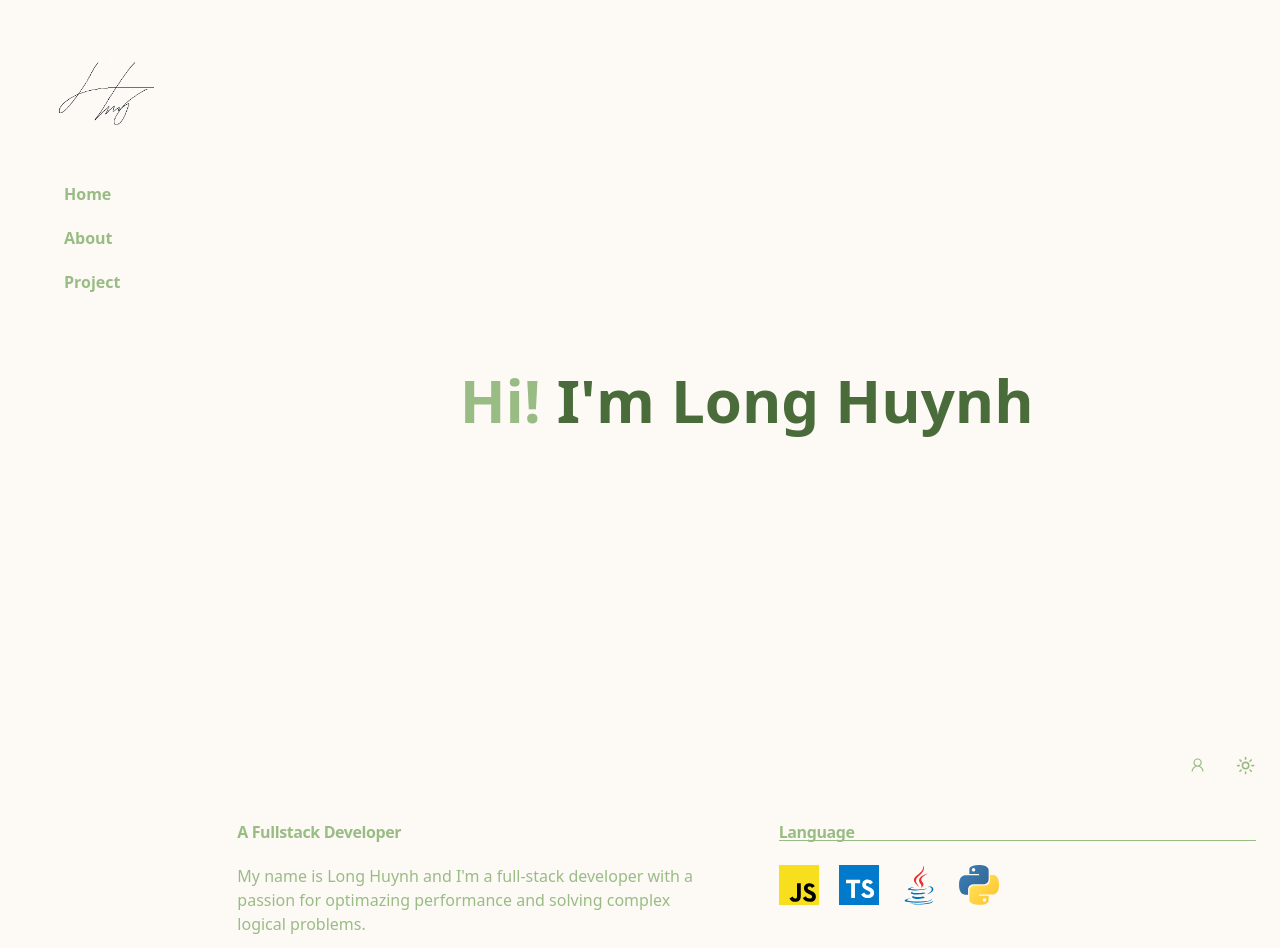
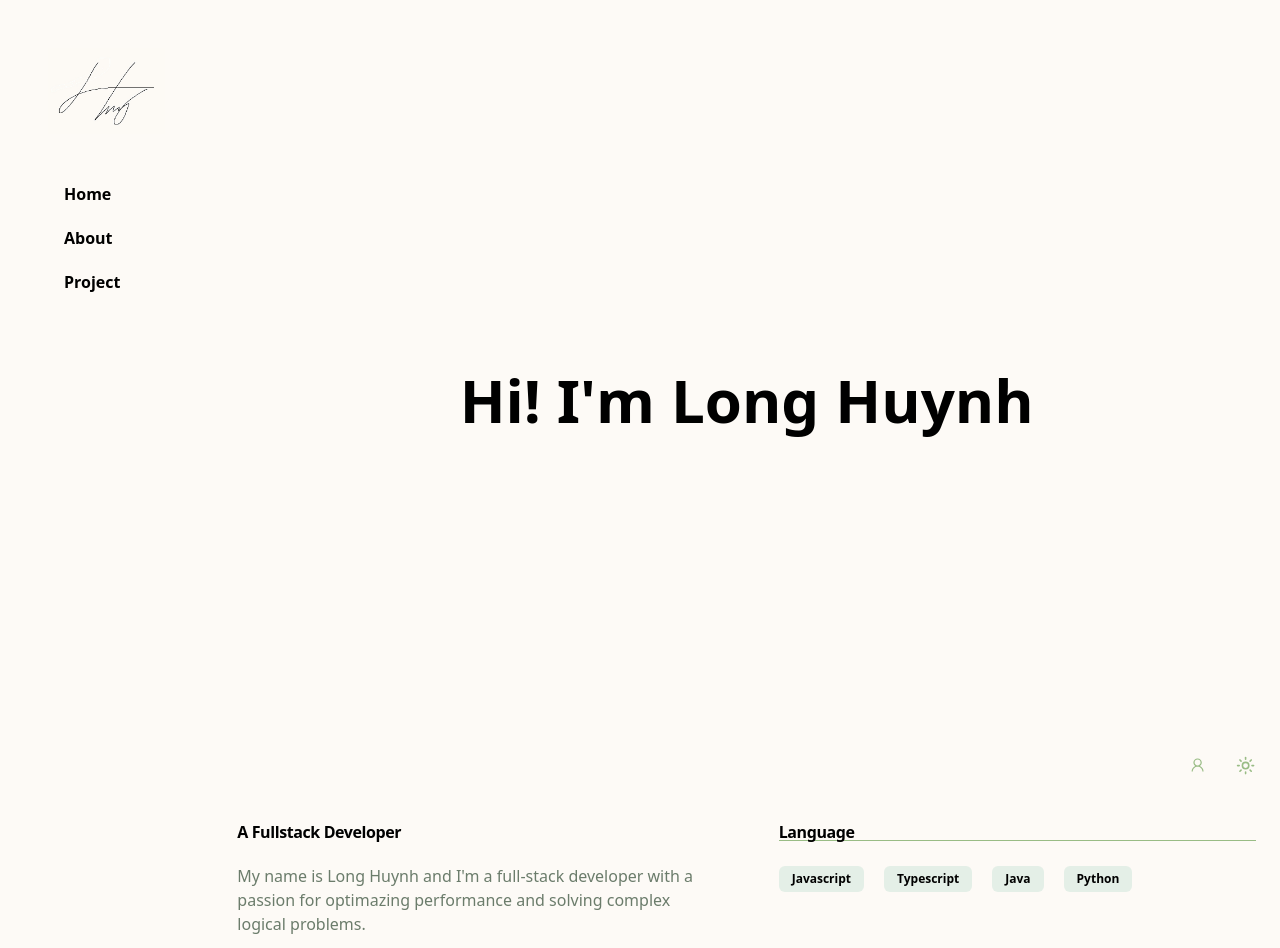
Before and after one commit to long-kr/my-portfolio, a Next.js app: page / in a window 1280 px wide. Shown: the top 948 px of the page. Built offline with nearby package versions, Linux system fonts and the light colour scheme.

Commit message:
redesign tech badge

```diff
--- a/package.json
+++ b/package.json
@@ -15,6 +15,7 @@
   "dependencies": {
     "@acpr/rate-limit-postgresql": "^1.4.1",
     "@neondatabase/serverless": "^1.0.1",
+    "@radix-ui/react-slot": "^1.2.3",
     "@radix-ui/react-tooltip": "^1.1.8",
     "@vercel/analytics": "^1.5.0",
     "class-variance-authority": "^0.7.1",
--- a/src/app/globals.css
+++ b/src/app/globals.css
@@ -10,134 +10,87 @@
 /* -------------------------------- */
 @layer base {
   :root {
-    /* Color System - Light Theme */
-    /* Base colors */
+    /* Custom theme colors */
     --primary-color: #99bc85;
     --secondary-color: #e4efe7;
     --light-off-white-color: #fdfaf6;
     --milk-white-color: #faf1e6;
 
-    /* Primary color variations */
-    --primary-color-light: #b3d0a3;
-    --primary-color-dark: #7a9b6a;
-    --primary-color-hover: #8aab7a;
-    --primary-color-active: #6a8b5a;
-
-    /* Secondary color variations */
-    --secondary-color-light: #f0f7f3;
-    --secondary-color-dark: #d8e7de;
-    --secondary-color-hover: #e4efe7;
-    --secondary-color-active: #d0e1d6;
-
-    /* Light color variations */
-    --light-color-hover: #fdfaf6;
-    --light-color-active: #f5f0e6;
-
-    /* Semantic colors */
-    --success-color: #99bc85;
-    --warning-color: #e4efe7;
-    --error-color: #d8e7de;
-    --info-color: #b3d0a3;
-
-    /* Neutral colors */
-    --neutral-50: #fdfaf6;
-    --neutral-100: #faf1e6;
-    --neutral-200: #f5e6d6;
-    --neutral-300: #e4efe7;
-    --neutral-400: #d8e7de;
-    --neutral-500: #99bc85;
-    --neutral-600: #7a9b6a;
-    --neutral-700: #6a8b5a;
-    --neutral-800: #5a7b4a;
-    --neutral-900: #4a6b3a;
-
-    /* UI Component Variables - Light Theme */
-    --background: 0 0% 100%;
-    --foreground: 222.2 84% 4.9%;
-    --card: 0 0% 100%;
-    --card-foreground: 222.2 84% 4.9%;
-    --popover: 0 0% 100%;
-    --popover-foreground: 222.2 84% 4.9%;
-    --primary: 221.2 83.2% 53.3%;
-    --primary-foreground: 210 40% 98%;
-    --secondary: 210 40% 96.1%;
-    --secondary-foreground: 222.2 47.4% 11.2%;
-    --muted: 210 40% 96.1%;
-    --muted-foreground: 215.4 16.3% 46.9%;
-    --accent: 210 40% 96.1%;
-    --accent-foreground: 222.2 47.4% 11.2%;
-    --destructive: 0 84.2% 60.2%;
-    --destructive-foreground: 210 40% 98%;
-    --border: 214.3 31.8% 91.4%;
-    --input: 214.3 31.8% 91.4%;
-    --ring: 221.2 83.2% 53.3%;
-
-    /* Sizing and Spacing */
-    --radius: 0.5rem;
+    /* Design tokens */
+    --background: #fdfaf6;
+    --foreground: #2d3e2e;
+    --card: #ffffff;
+    --card-foreground: #2d3e2e;
+    --popover: #ffffff;
+    --popover-foreground: #2d3e2e;
+    --primary: #99bc85;
+    --primary-foreground: #ffffff;
+    --secondary: #e4efe7;
+    --secondary-foreground: #2d3e2e;
+    --muted: #faf1e6;
+    --muted-foreground: #6b7c6b;
+    --accent: #e4efe7;
+    --accent-foreground: #2d3e2e;
+    --destructive: #d4183d;
+    --destructive-foreground: #ffffff;
+    --border: rgba(153, 188, 133, 0.2);
+    --input: transparent;
+    --input-background: #ffffff;
+    --switch-background: #d4dfd4;
+    --font-weight-medium: 500;
+    --font-weight-normal: 400;
+    --ring: #99bc85;
+    --chart-1: #99bc85;
+    --chart-2: #7da86d;
+    --chart-3: #c5d9bc;
+    --chart-4: #e4efe7;
+    --chart-5: #b8ccb0;
+    --radius: 0.625rem;
+    --sidebar: #fdfaf6;
+    --sidebar-foreground: #2d3e2e;
+    --sidebar-primary: #99bc85;
+    --sidebar-primary-foreground: #ffffff;
+    --sidebar-accent: #e4efe7;
+    --sidebar-accent-foreground: #2d3e2e;
+    --sidebar-border: rgba(153, 188, 133, 0.2);
+    --sidebar-ring: #99bc85;
   }
 
   .dark {
-    /* Color System - Dark Theme */
-    /* Base colors */
-    --primary-color: #7a9b6a;
-    --secondary-color: #2a3b24;
-    --light-off-white-color: #1a1a1a;
-    --milk-white-color: #2a2a2a;
-
-    /* Primary color variations */
-    --primary-color-light: #8aab7a;
-    --primary-color-dark: #6a8b5a;
-    --primary-color-hover: #5a7b4a;
-    --primary-color-active: #4a6b3a;
-
-    /* Secondary color variations */
-    --secondary-color-light: #3a4b34;
-    --secondary-color-dark: #1a2b14;
-    --secondary-color-hover: #2a3b24;
-    --secondary-color-active: #1a2b14;
-
-    /* Light color variations */
-    --light-color-hover: #2a2a2a;
-    --light-color-active: #3a3a3a;
-
-    /* Semantic colors */
-    --success-color: #7a9b6a;
-    --warning-color: #2a3b24;
-    --error-color: #1a2b14;
-    --info-color: #8aab7a;
-
-    /* Neutral colors */
-    --neutral-50: #1a1a1a;
-    --neutral-100: #2a2a2a;
-    --neutral-200: #3a3a3a;
-    --neutral-300: #4a4a4a;
-    --neutral-400: #5a5a5a;
-    --neutral-500: #7a9b6a;
-    --neutral-600: #6a8b5a;
-    --neutral-700: #5a7b4a;
-    --neutral-800: #4a6b3a;
-    --neutral-900: #3a5b2a;
-
-    /* UI Component Variables - Dark Theme */
-    --background: 222.2 84% 4.9%;
-    --foreground: 210 40% 98%;
-    --card: 222.2 84% 4.9%;
-    --card-foreground: 210 40% 98%;
-    --popover: 222.2 84% 4.9%;
-    --popover-foreground: 210 40% 98%;
-    --primary: 217.2 91.2% 59.8%;
-    --primary-foreground: 222.2 47.4% 11.2%;
-    --secondary: 217.2 32.6% 17.5%;
-    --secondary-foreground: 210 40% 98%;
-    --muted: 217.2 32.6% 17.5%;
-    --muted-foreground: 215 20.2% 65.1%;
-    --accent: 217.2 32.6% 17.5%;
-    --accent-foreground: 210 40% 98%;
-    --destructive: 0 62.8% 30.6%;
-    --destructive-foreground: 210 40% 98%;
-    --border: 217.2 32.6% 17.5%;
-    --input: 217.2 32.6% 17.5%;
-    --ring: 224.3 76.3% 48%;
+    --background: #1a2419;
+    --foreground: #e4efe7;
+    --card: #243222;
+    --card-foreground: #e4efe7;
+    --popover: #243222;
+    --popover-foreground: #e4efe7;
+    --primary: #99bc85;
+    --primary-foreground: #1a2419;
+    --secondary: #2d3e2e;
+    --secondary-foreground: #e4efe7;
+    --muted: #2d3e2e;
+    --muted-foreground: #9caa9c;
+    --accent: #3a4f3a;
+    --accent-foreground: #e4efe7;
+    --destructive: #d4183d;
+    --destructive-foreground: #ffffff;
+    --border: rgba(153, 188, 133, 0.3);
+    --input: rgba(153, 188, 133, 0.2);
+    --ring: #99bc85;
+    --font-weight-medium: 500;
+    --font-weight-normal: 400;
+    --chart-1: #99bc85;
+    --chart-2: #7da86d;
+    --chart-3: #c5d9bc;
+    --chart-4: #e4efe7;
+    --chart-5: #b8ccb0;
+    --sidebar: #1a2419;
+    --sidebar-foreground: #e4efe7;
+    --sidebar-primary: #99bc85;
+    --sidebar-primary-foreground: #1a2419;
+    --sidebar-accent: #2d3e2e;
+    --sidebar-accent-foreground: #e4efe7;
+    --sidebar-border: rgba(153, 188, 133, 0.3);
+    --sidebar-ring: #99bc85;
   }
 }
 
@@ -147,13 +100,23 @@
 html,
 body {
   min-height: 100%;
-  color: var(--primary-color);
   background-color: var(--light-off-white-color);
+}
+
+h2,
+h3,
+h4,
+h5,
+h6 {
+  color: var(--foreground);
+}
+
+p {
+  color: var(--muted-foreground);
 }
 
 .dark html,
 .dark body {
-  color: var(--primary-color);
   background-color: var(--light-off-white-color);
 }
 
--- a/src/components/card/TechnologiCard.tsx
+++ b/src/components/card/TechnologiCard.tsx
@@ -38,14 +38,14 @@ export const TechnologiCard = ({ title, icons = [] }: TechnologiCardProps) => {
   }, [icons]);
 
   return (
-    <Card className="border-none shadow-none">
+    <Card className='border-none shadow-none'>
       <CardHeader>
-        <CardTitle className="border-b border-primary">
+        <CardTitle className='border-b border-primary'>
           {toTitleCase(title)}
         </CardTitle>
       </CardHeader>
 
-      <CardContent role="ul" className="flex list-none flex-wrap gap-5">
+      <CardContent role='ul' className='flex list-none flex-wrap gap-5'>
         {icons.map((iconKey, index) => (
           <li
             key={iconKey}
@@ -57,7 +57,8 @@ export const TechnologiCard = ({ title, icons = [] }: TechnologiCardProps) => {
           >
             <ToolTipSVGIcon
               iconKey={iconKey}
-              svgProps={{ className: "w-10 h-10" }}
+              svgProps={{ className: "w-10 h-10", fill: "black" }}
+              isMoveable
             />
           </li>
         ))}
--- a/src/components/ui/ToolTipSVGIcon.tsx
+++ b/src/components/ui/ToolTipSVGIcon.tsx
@@ -1,5 +1,5 @@
 import { IconKeys, icons } from "@/assets/svg";
-import { toTitleCase } from "@/lib/utils";
+import { cn, toTitleCase } from "@/lib/utils";
 import {
   Tooltip,
   TooltipContent,
@@ -7,15 +7,18 @@ import {
   TooltipTrigger,
 } from "@radix-ui/react-tooltip";
 import React from "react";
+import { Badge } from "./badge";
 
 type IconWithToolTip = {
   iconKey: IconKeys;
   svgProps?: React.ComponentProps<"svg">;
+  isMoveable?: boolean;
 } & Partial<React.ComponentProps<typeof TooltipProvider>>;
 
 export const IconWithToolTip: React.FC<IconWithToolTip> = ({
   iconKey,
   svgProps,
+  isMoveable = false,
   ...props
 }) => {
   const Icon = React.cloneElement(icons[iconKey], {
@@ -26,11 +29,21 @@ export const IconWithToolTip: React.FC<IconWithToolTip> = ({
     <TooltipProvider {...props}>
       <Tooltip>
         <TooltipTrigger asChild>
-          <div>{Icon}</div>
+          <Badge
+            variant='secondary'
+            className={cn(
+              "text-muted px-3 py-1",
+              isMoveable
+                ? "transition-transform duration-300 hover:translate-x-2 hover:translate-y-2"
+                : "",
+            )}
+          >
+            {toTitleCase(iconKey)}
+          </Badge>
         </TooltipTrigger>
 
-        <TooltipContent className="bg-milk-white shadow">
-          {toTitleCase(iconKey)}
+        <TooltipContent className='z-10 rounded bg-milk-white p-2 shadow-lg'>
+          {Icon}
         </TooltipContent>
       </Tooltip>
     </TooltipProvider>
--- /dev/null
+++ b/src/components/ui/badge.tsx
@@ -0,0 +1,36 @@
+import * as React from "react"
+import { cva, type VariantProps } from "class-variance-authority"
+
+import { cn } from "@/lib/utils"
+
+const badgeVariants = cva(
+  "inline-flex items-center rounded-md border px-2.5 py-0.5 text-xs font-semibold transition-colors focus:outline-none focus:ring-2 focus:ring-ring focus:ring-offset-2",
+  {
+    variants: {
+      variant: {
+        default:
+          "border-transparent bg-primary text-primary-foreground shadow hover:bg-primary/80",
+        secondary:
+          "border-transparent bg-secondary text-secondary-foreground hover:bg-secondary/80",
+        destructive:
+          "border-transparent bg-destructive text-destructive-foreground shadow hover:bg-destructive/80",
+        outline: "text-foreground",
+      },
+    },
+    defaultVariants: {
+      variant: "default",
+    },
+  }
+)
+
+export interface BadgeProps
+  extends React.HTMLAttributes<HTMLDivElement>,
+    VariantProps<typeof badgeVariants> {}
+
+function Badge({ className, variant, ...props }: BadgeProps) {
+  return (
+    <div className={cn(badgeVariants({ variant }), className)} {...props} />
+  )
+}
+
+export { Badge, badgeVariants }
```
Also changed, not shown: 1 other file (tests, documents, lock files or other folders).
